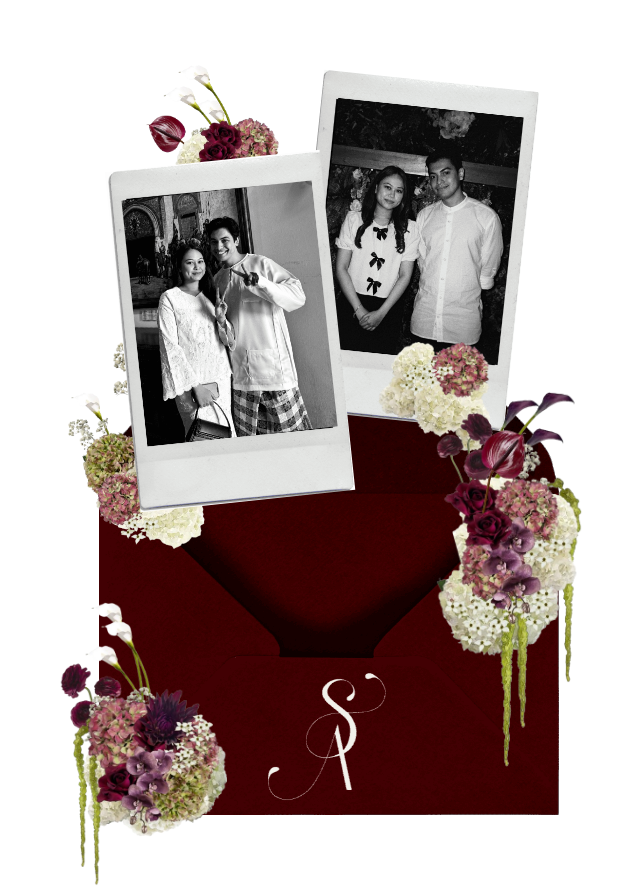
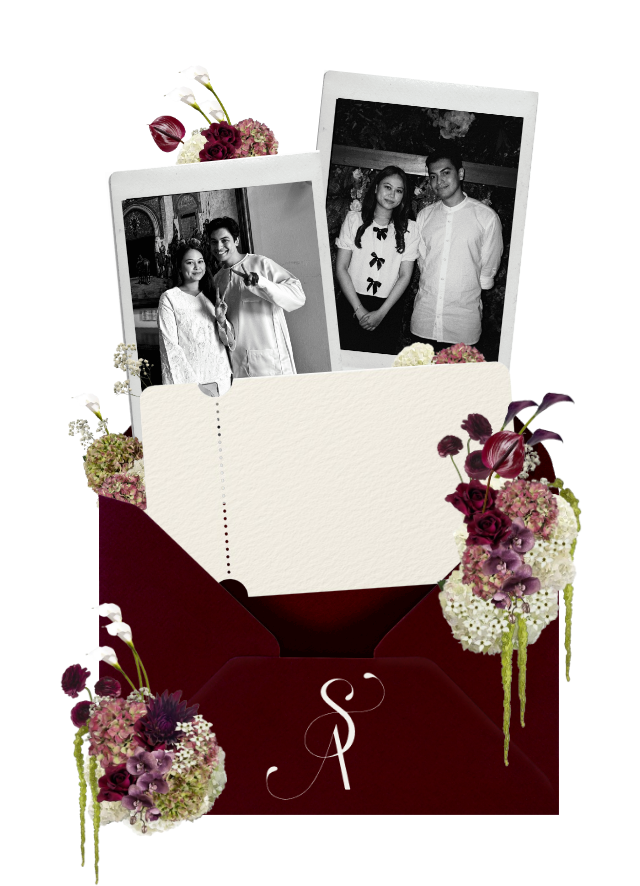
Before and after one commit to amadzai/syamad-wedding-invitation, a React (Vite) app: page /invitation in a window 1280 px wide. Shown: the whole page, without its empty margins (311-951 px from the left). Built offline with nearby package versions, Linux system fonts and the light colour scheme.

Commit message:
feat: add ticket stub

```diff
--- a/src/pages/Invitation.tsx
+++ b/src/pages/Invitation.tsx
@@ -7,6 +7,8 @@ import bouquet5 from '../assets/images/invitation/bouquet-5.png';
 import bouquet6 from '../assets/images/invitation/bouquet-6.png';
 import polaroid1 from '../assets/images/invitation/polaroid-1.png';
 import polaroid2 from '../assets/images/invitation/polaroid-2.png';
+import saveTheDate from '../assets/images/invitation/save-the-date.png';
+import envelopeOpen from '../assets/images/invitation/envelope-open.png';
 
 export function Invitation() {
   return (
@@ -19,6 +21,11 @@ export function Invitation() {
           className="aspect-1048/1346 w-full object-contain"
         />
 
+        <Bouquet
+          src={bouquet2}
+          className="-top-32 left-[10%] w-24 sm:-top-40 sm:w-32 md:w-37.5"
+        />
+
         <img
           src={polaroid1}
           alt=""
@@ -26,10 +33,13 @@ export function Invitation() {
           className="pointer-events-none absolute -top-32 left-[42%] w-34 rotate-6 sm:-top-36 sm:left-[45%] sm:w-40 md:w-54"
         />
 
-        <Bouquet
-          src={bouquet2}
-          className="-top-32 left-[10%] w-24 sm:-top-40 sm:w-32 md:w-37.5"
+        <img
+          src={polaroid2}
+          alt=""
+          aria-hidden
+          className="pointer-events-none absolute -top-16 left-[5%] w-34 -rotate-6 sm:w-40 md:w-54"
         />
+
         <Bouquet
           src={bouquet1}
           className="top-[20%] left-[3%] w-12 sm:w-16 md:w-20"
@@ -42,6 +52,21 @@ export function Invitation() {
           src={bouquet4}
           className="top-[28%] -left-10 w-28 sm:w-36 md:w-42"
         />
+
+        <img
+          src={saveTheDate}
+          alt=""
+          aria-hidden
+          className="pointer-events-none absolute top-[25%] left-1/2 w-48 -translate-x-1/2 -rotate-4 sm:w-72 md:w-95"
+        />
+
+        <img
+          src={envelopeOpen}
+          alt=""
+          aria-hidden
+          className="pointer-events-none absolute bottom-0 left-0 w-full"
+        />
+
         <Bouquet
           src={bouquet5}
           className="top-[28%] -right-6 w-24 sm:w-32 md:w-37.5"
@@ -49,13 +74,6 @@ export function Invitation() {
         <Bouquet
           src={bouquet6}
           className="bottom-0 -left-10 w-28 translate-y-1/4 sm:w-36 md:w-42"
-        />
-
-        <img
-          src={polaroid2}
-          alt=""
-          aria-hidden
-          className="pointer-events-none absolute -top-16 left-[5%] w-34 -rotate-6 sm:w-40 md:w-54"
         />
       </div>
     </main>
```
